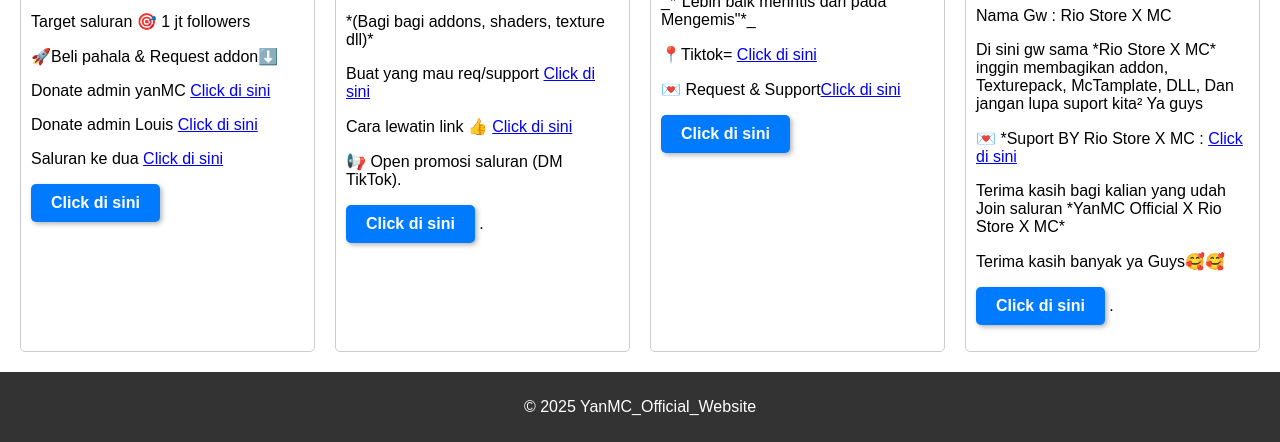
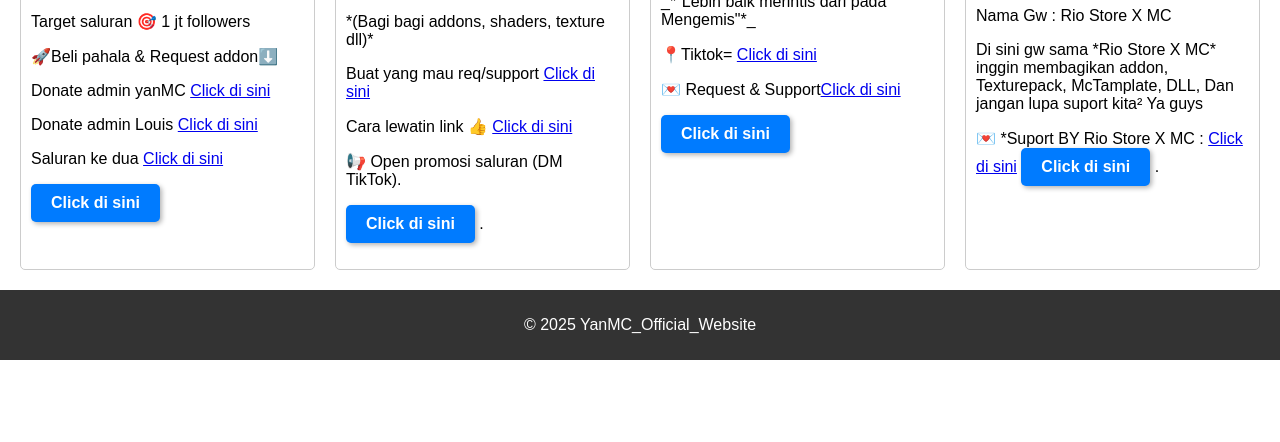
Before and after one commit to Yanz46/COMUNITY, a plain HTML site: page index.html in a window 1280 px wide. Shown: the part 730-1172 px from the top of the page. After the commit the page ends 1090 px from the top, so only its background shows below. Drawn offline with Linux system fonts and the light colour scheme; a script that the page names is missing.

Commit message:
Update index.html

```diff
--- a/index.html
+++ b/index.html
@@ -91,11 +91,6 @@
 
 
 <p>💌 *Suport BY Rio Store X MC : <a href=": https://sociabuzz.com/zilankacili002/dona">Click di sini</a>
-
-
-<p>Terima kasih bagi kalian yang udah Join saluran *YanMC Official X Rio Store X MC*</p>
-
-<p>Terima kasih banyak ya Guys🥰🥰</p>
 <body>
     <a href="https://whatsapp.com/channel/0029VazawzYLY6d1sTb9kl0a" class="button">Click di sini</a>
 </body>.</p>
```
